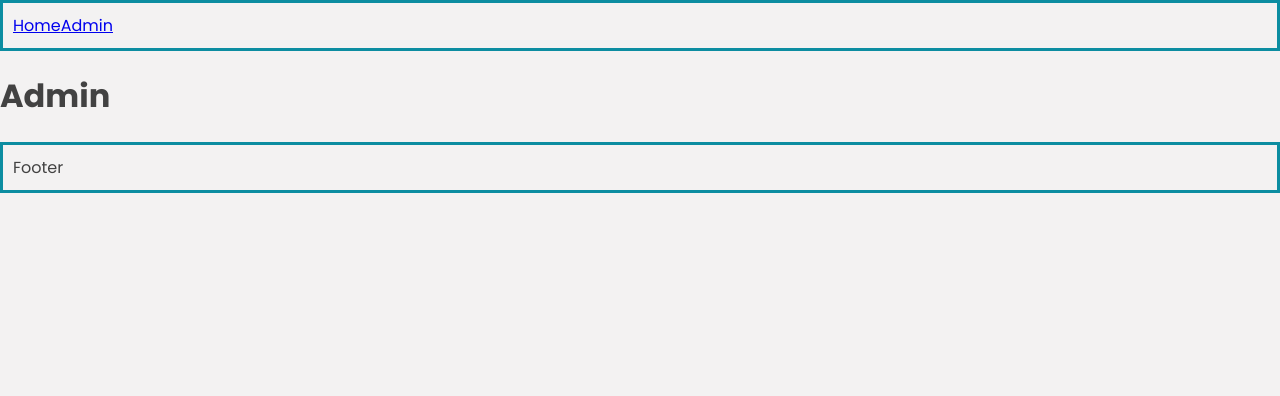
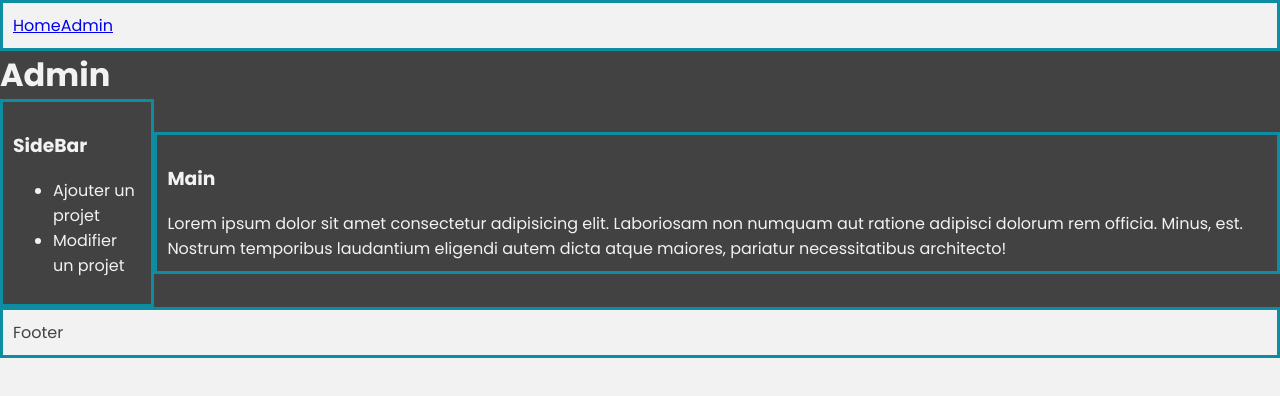
Before and after one commit to Samsuffy0100110/gabyweb-react-2023-02, a React (Vite) app in the folder frontend/: page /admin in a window 1280 px wide. Shown: the top 396 px of the page. Built offline with nearby package versions, Linux system fonts and the light colour scheme.

Commit message:
add an admin page

```diff
--- a/frontend/src/App.jsx
+++ b/frontend/src/App.jsx
@@ -2,7 +2,7 @@ import { BrowserRouter as Router, Route, Routes } from 'react-router-dom';
 import Home from "./pages/Home";
 import Nav from "./components/layouts/Nav";
 import Footer from "./components/layouts/Footer";
-import Admin from "./pages/Admin";
+import Admin from "./pages/admin/Admin";
 
 import "./App.scss";
 
--- a/frontend/src/App.scss
+++ b/frontend/src/App.scss
@@ -8,3 +8,6 @@
 @import "./styles/components/about";
 @import "./styles/components/advisor";
 @import "./styles/layouts/footer";
+@import "./styles/pages/admin";
+@import "./styles/components/admin/sideBar";
+@import "./styles/components/admin/main";
--- /dev/null
+++ b/frontend/src/components/admin/Main.jsx
@@ -0,0 +1,8 @@
+export default function Main() {
+    return (
+        <div className="main">
+            <h3>Main</h3>
+            <p>Lorem ipsum dolor sit amet consectetur adipisicing elit. Laboriosam non numquam aut ratione adipisci dolorum rem officia. Minus, est. Nostrum temporibus laudantium eligendi autem dicta atque maiores, pariatur necessitatibus architecto!</p>
+        </div>
+    )
+}
--- /dev/null
+++ b/frontend/src/components/admin/SideBar.jsx
@@ -0,0 +1,11 @@
+export default function SideBar() {
+    return (
+        <div className="sidebar">
+            <h3>SideBar</h3>
+            <ul>
+                <li>Ajouter un projet</li>
+                <li>Modifier un projet</li>
+            </ul>
+        </div>
+    )
+}
--- a/frontend/src/pages/Admin.jsx
+++ /dev/null
@@ -1,7 +0,0 @@
-export default function Admin() {
-    return (
-        <div>
-            <h1>Admin</h1>
-        </div>
-    )
-}
--- /dev/null
+++ b/frontend/src/pages/admin/Admin.jsx
@@ -0,0 +1,14 @@
+import SideBar from "@components/admin/SideBar"
+import Main from "@components/admin/Main"
+
+export default function Admin() {
+    return (
+        <div className="admin">
+            <h1>Admin</h1>
+            <div className="admin__container">
+                <SideBar />
+                <Main />
+            </div>
+        </div>
+    )
+}
--- a/frontend/src/styles/_global.scss
+++ b/frontend/src/styles/_global.scss
@@ -17,3 +17,13 @@ body {
     flex-direction: row;
     justify-content: space-between;
 }
+
+p {
+    margin: 0;
+}
+
+h1 {
+    font-size: 2rem;
+    font-weight: 700;
+    margin: 0;
+}
--- /dev/null
+++ b/frontend/src/styles/components/admin/_main.scss
@@ -0,0 +1,4 @@
+.main {
+    border : 3px solid $primary;
+    padding : 10px;
+}
--- /dev/null
+++ b/frontend/src/styles/components/admin/_sideBar.scss
@@ -0,0 +1,14 @@
+.sidebar {
+    left: 0;
+    width: 250px;
+    background-color: $secondary;
+    color: $third;
+    border : 3px solid $primary;
+    padding : 10px;
+}
+
+@media screen and (max-width: 768px) {
+    .sidebar {
+        width: 100%;
+    }
+}
--- /dev/null
+++ b/frontend/src/styles/pages/_admin.scss
@@ -0,0 +1,15 @@
+.admin {
+    background-color: $secondary;
+    color: $third;
+}
+
+@media screen and (min-width: 768px) {
+    .admin__container {
+        display: flex;
+        flex-direction: row;
+        align-items: center;
+        justify-content: center;
+        background-color: $secondary;
+        color: $third;
+    }
+}
```
